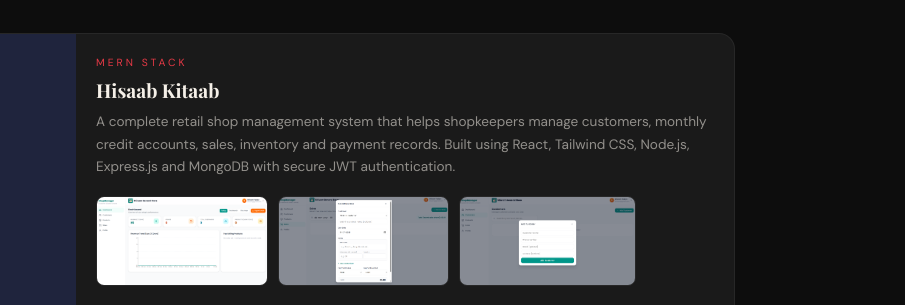
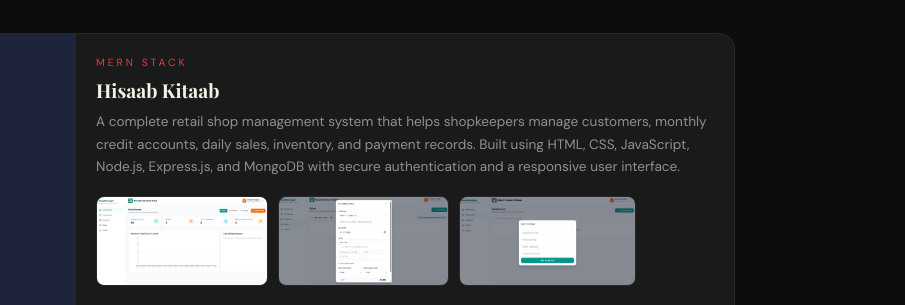
Before and after one commit to SHIVAM-DEVELOPER-del/Shivam-Portfolio, a plain HTML site: page Portfolio/FrontEnd/projects.html in a window 1280 px wide. Shown: the part 365-670 px from the top of the page, 375-1280 px from the left. Drawn offline with nearby package versions, Linux system fonts and the light colour scheme.

Commit message:
Hisaab-Kitaab project description description

```diff
--- a/Portfolio/FrontEnd/projects.html
+++ b/Portfolio/FrontEnd/projects.html
@@ -66,9 +66,9 @@
 
     <p class="project-desc">
       A complete retail shop management system that helps shopkeepers manage
-      customers, monthly credit accounts, sales, inventory and payment
-      records. Built using React, Tailwind CSS, Node.js, Express.js and
-      MongoDB with secure JWT authentication.
+  customers, monthly credit accounts, daily sales, inventory, and payment
+  records. Built using HTML, CSS, JavaScript, Node.js, Express.js, and
+  MongoDB with secure authentication and a responsive user interface.
     </p>
 
     <div class="project-gallery">
```
